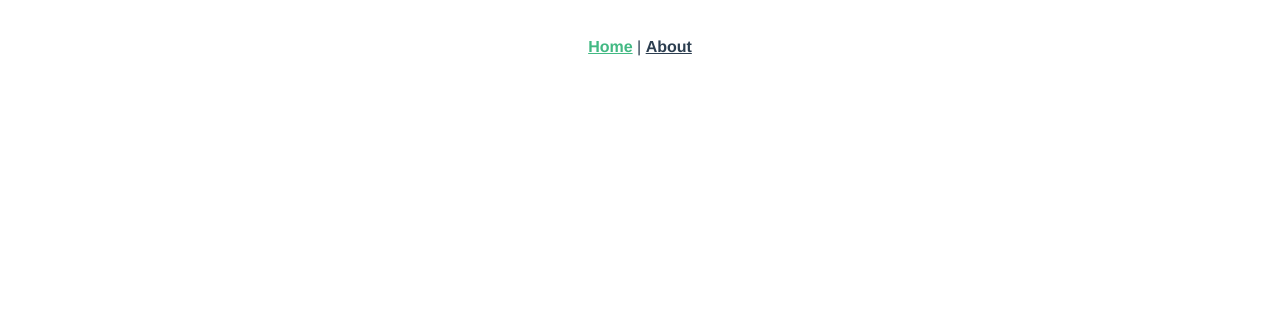
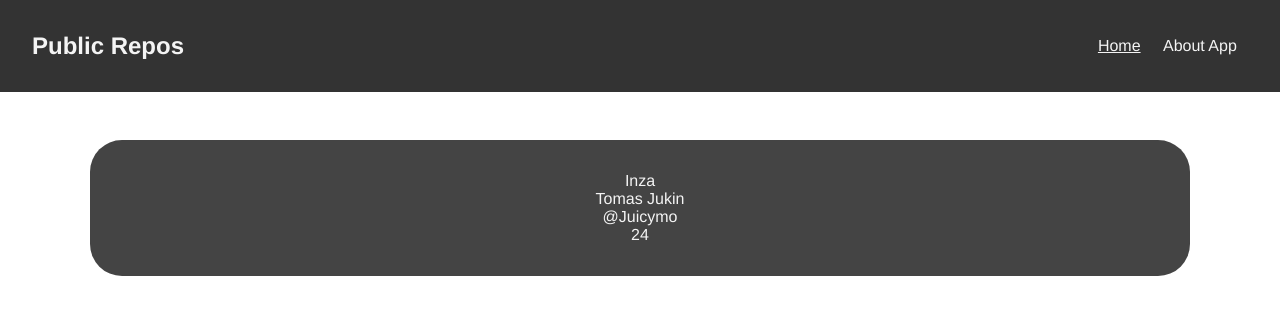
Before and after one commit to smitty33685/Github-app, a Vue app: page / in a window 1280 px wide. Shown: the top 314 px of the page. Built offline with nearby package versions, Linux system fonts and the light colour scheme.

Commit message:
vytvoření user panelu(zatím s ručně vypsanýma datama)

```diff
--- a/src/App.vue
+++ b/src/App.vue
@@ -1,32 +1,51 @@
 <template>
   <div id="app">
-    <div id="nav">
-      <router-link to="/">Home</router-link> |
-      <router-link to="/about">About</router-link>
+    <div class="nav">
+      <h2 class="logo">Public Repos</h2>
+      <div class="links">
+        <router-link to="/">Home</router-link>
+        <router-link to="/about">About App</router-link>
+      </div>
     </div>
-    <router-view/>
+    <div class="container">
+      <router-view />
+    </div>
   </div>
 </template>
 
 <style>
+* {
+  margin: 0;
+  padding: 0;
+  box-sizing: border-box;
+}
+
 #app {
   font-family: Avenir, Helvetica, Arial, sans-serif;
-  -webkit-font-smoothing: antialiased;
-  -moz-osx-font-smoothing: grayscale;
-  text-align: center;
-  color: #2c3e50;
 }
 
-#nav {
-  padding: 30px;
+.container {
+  max-width: 1100px;
+  margin: auto;
 }
 
-#nav a {
-  font-weight: bold;
-  color: #2c3e50;
+.nav {
+  display: flex;
+  align-items: center;
+  justify-content: space-between;
+  padding: 2rem;
+  background: #333;
+  color: #f4f4f4;
+  margin-bottom: 3rem;
 }
 
-#nav a.router-link-exact-active {
-  color: #42b983;
+.nav a {
+  text-decoration: none;
+  margin: 0 0.7rem;
+  color: #f4f4f4;
+}
+
+.nav a.router-link-exact-active {
+  text-decoration: underline;
 }
 </style>
--- a/src/store/index.js
+++ b/src/store/index.js
@@ -5,10 +5,24 @@ Vue.use(Vuex)
 
 export default new Vuex.Store({
   state: {
+    user: {
+      login:'Inza',
+      name: 'Tomas Jukin',
+      company: '@Juicymo',
+      repos: 24,
+    },
+
+    repos: [],
   },
+
   mutations: {
+    SET_REPOS: (state,repos) => {
+      return state.repos = repos
+    }
   },
+
   actions: {
+
   },
   modules: {
   }
--- a/src/views/Home.vue
+++ b/src/views/Home.vue
@@ -1,9 +1,29 @@
 <template>
-  <div class="home"></div>
+  <div class="user-panel">
+    <div class="user-nick">{{ user.login }}</div>
+    <div class="user-name">{{ user.name }}</div>
+    <div class="user-company">{{ user.company }}</div>
+    <div class="user-repos">{{ user.repos }}</div>
+  </div>
 </template>
 
 <script>
+import { mapState } from "vuex";
+
 export default {
   name: "Home",
+  computed: {
+    ...mapState(["user"]),
+  },
 };
 </script>
+
+<style scoped>
+.user-panel {
+  padding: 2rem;
+  background: #444;
+  color: #f4f4f4;
+  border-radius: 2rem;
+  text-align: center;
+}
+</style>
```
